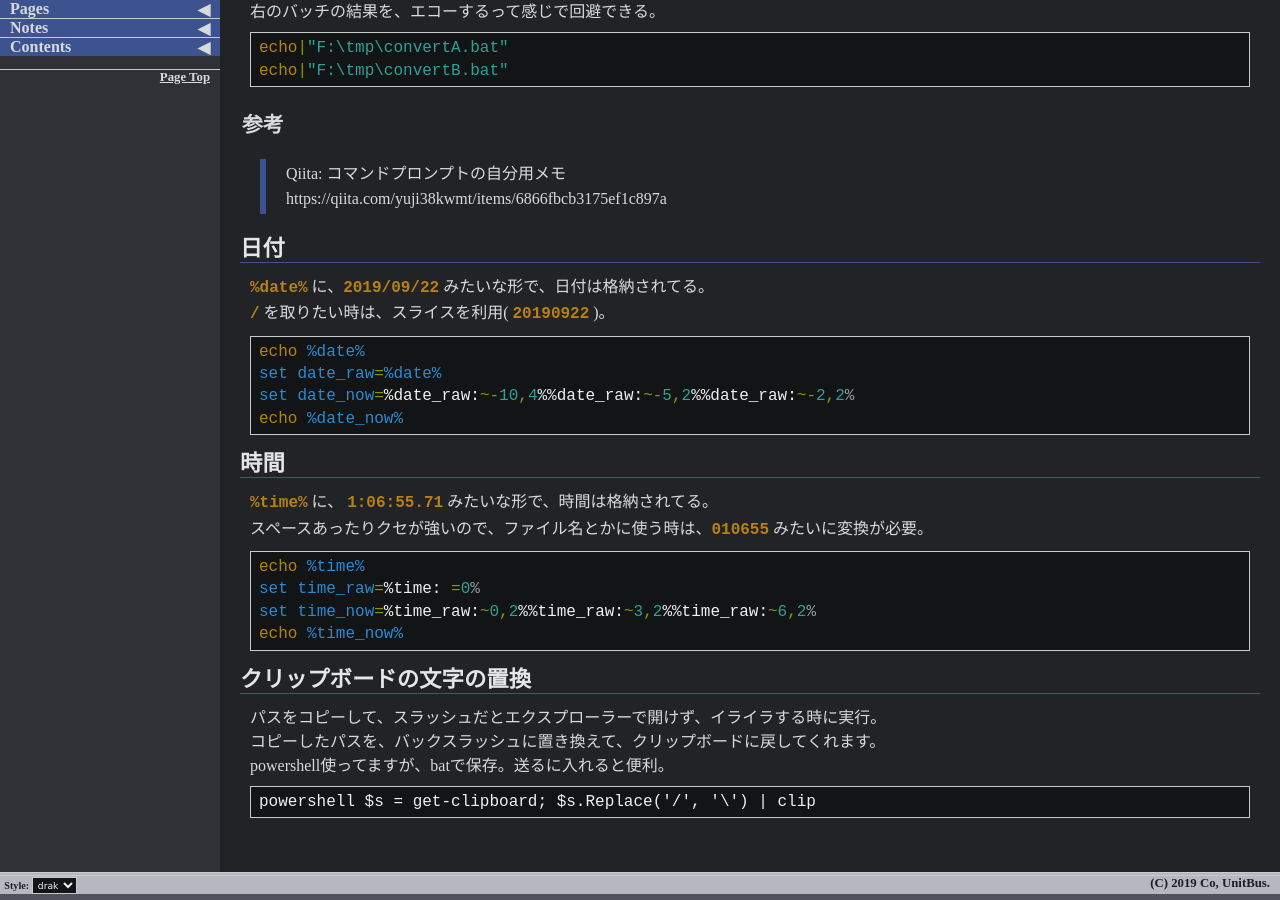
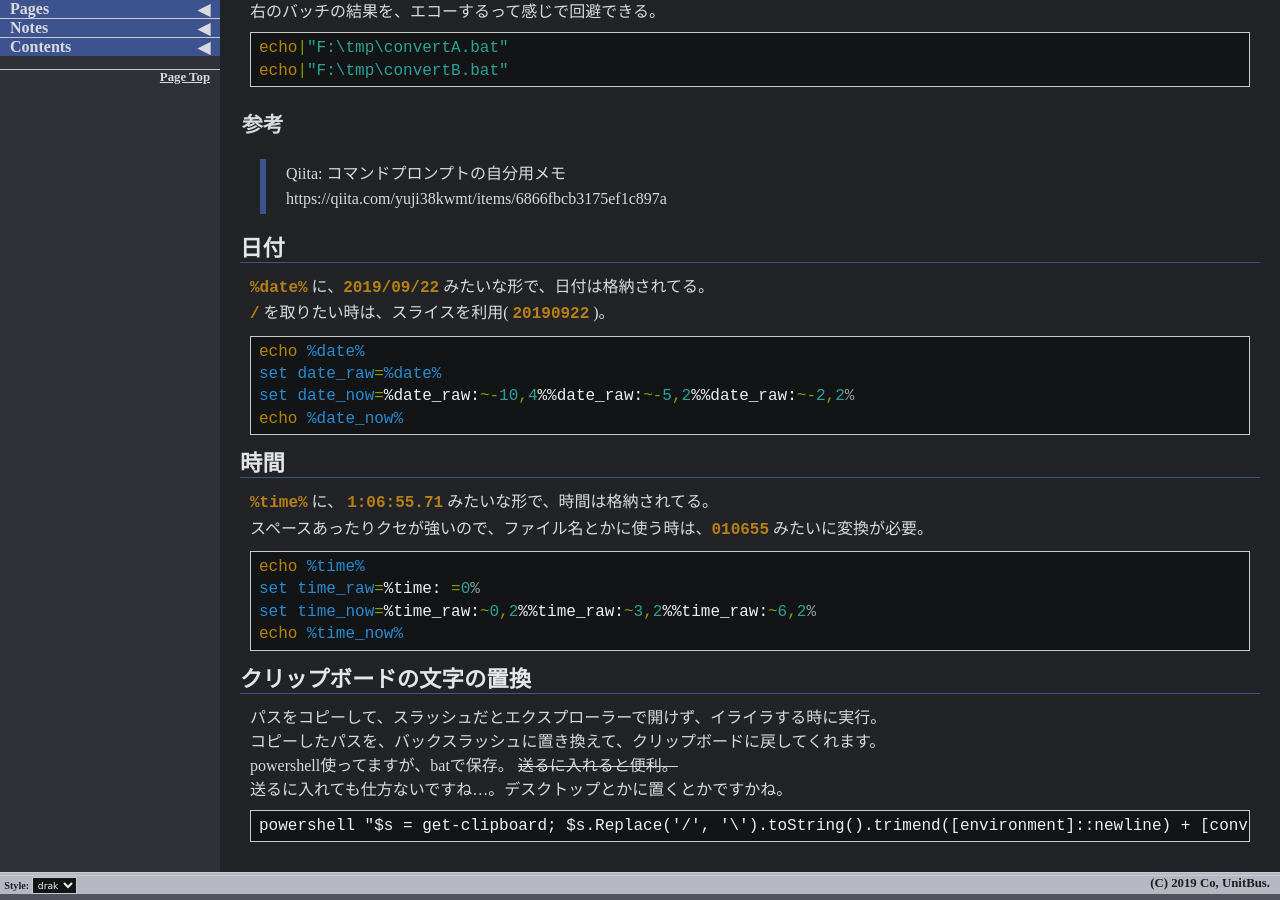
Before and after one commit to unitbus/unitbus.github.io, a Jekyll site: the page built from pages/notes/windows/batch.md, in a window 1280 px wide and 900 px high, scrolled down 1874 px. Built offline with Jekyll 4.4.1, drawn with Linux system fonts in a browser that asks for light colours.

Commit message:
Update batch.md

````diff
--- a/pages/notes/windows/batch.md
+++ b/pages/notes/windows/batch.md
@@ -154,8 +154,9 @@
 
 パスをコピーして、スラッシュだとエクスプローラーで開けず、イライラする時に実行。
 コピーしたパスを、バックスラッシュに置き換えて、クリップボードに戻してくれます。
-powershell使ってますが、batで保存。送るに入れると便利。
+powershell使ってますが、batで保存。 ~~送るに入れると便利。~~
+送るに入れても仕方ないですね…。デスクトップとかに置くとかですかね。
 
 ```
-powershell $s = get-clipboard; $s.Replace('/', '\') | clip
+powershell "$s = get-clipboard; $s.Replace('/', '\').toString().trimend([environment]::newline) + [convert]::tochar(0) | clip"
 ```
````
